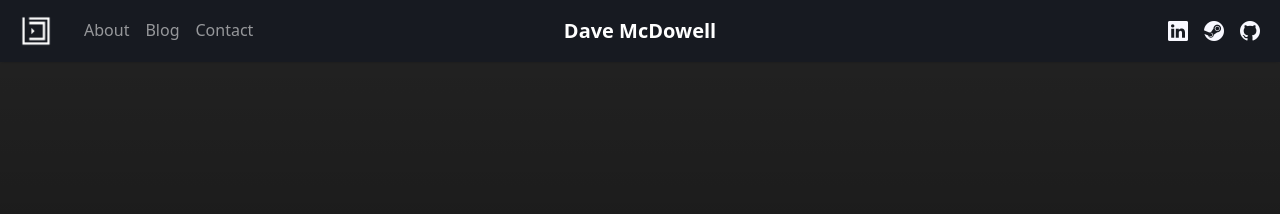
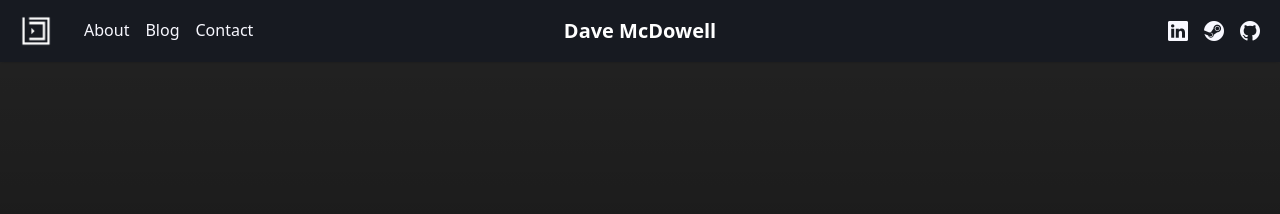
Before and after one commit to davemcdowell/portfolio, a Jekyll site: the page built from index.html, in a window 1280 px wide. Shown: the top 214 px of the page. Built offline with Jekyll 4.4.1, drawn with Linux system fonts in a browser that asks for light colours; nearby versions of some CDN libraries.

Commit message:
Update moxxi.css

```diff
--- a/assets/moxxi.css
+++ b/assets/moxxi.css
@@ -63,8 +63,10 @@ main {
 
 .nav-item i,
 .nav-item a {
-  color: ghostwhite;
+  color: var(--default-type-color);
 }
+
+.navbar-dark .navbar-nav .nav-link { color: ghostwhite; }
 
 .navbar-toggler {
   -ms-flex-item-align: start;
```
